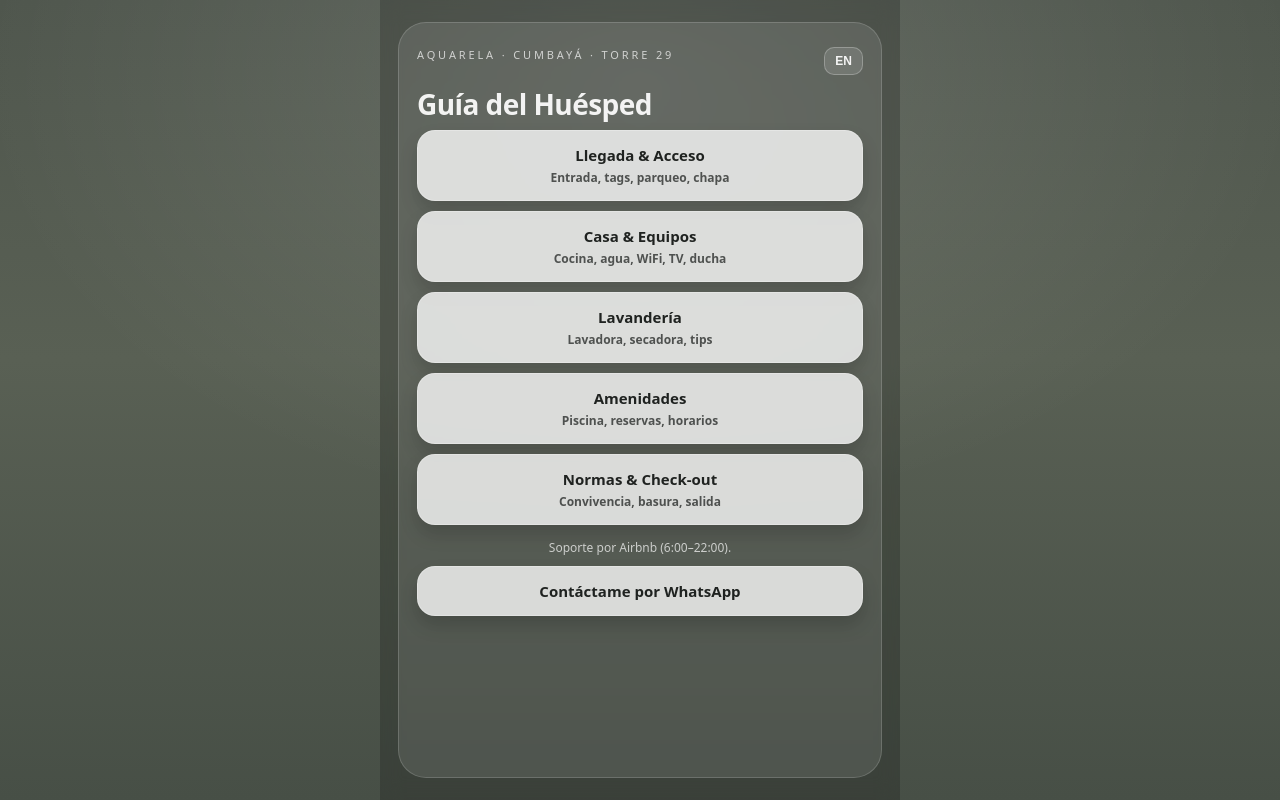
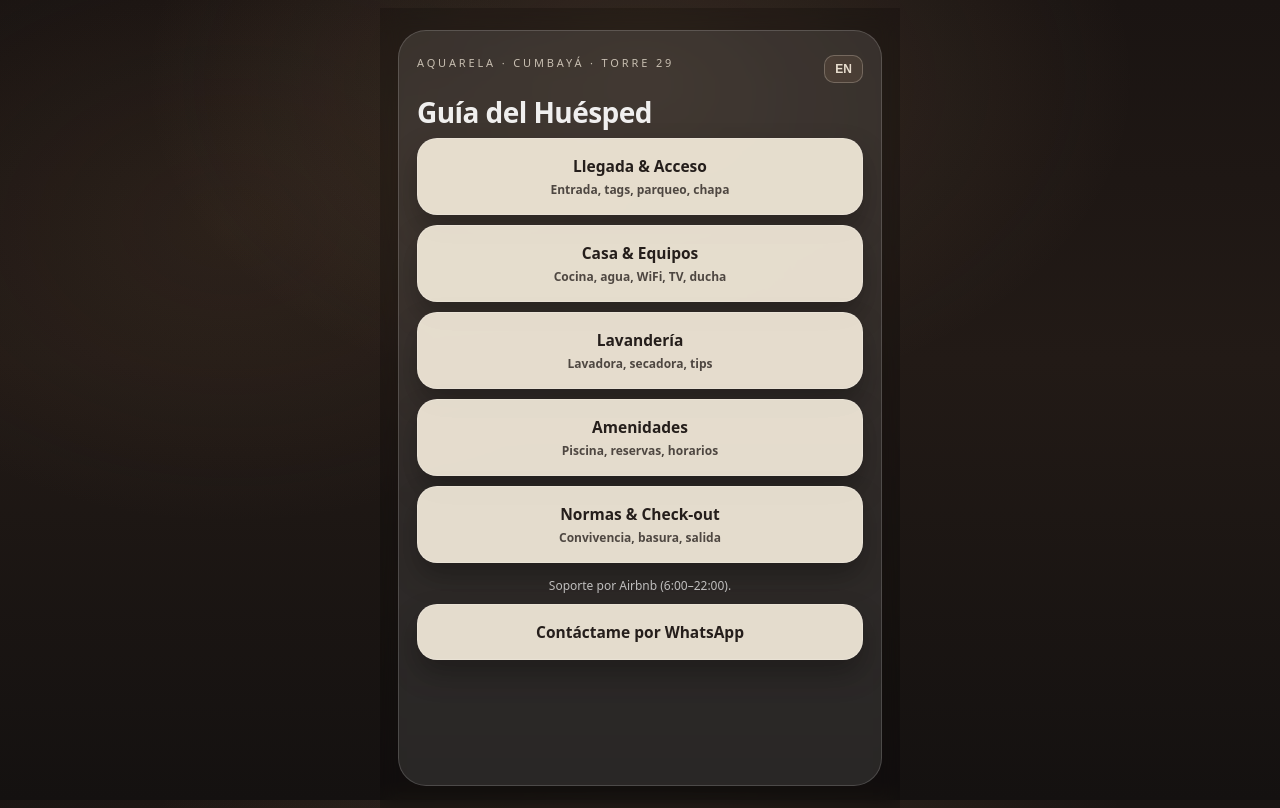
Before and after one commit to paosua86/guest-guide, a React (Vite) app: page /#/ in a window 1280 px wide. Built offline with nearby package versions, Linux system fonts and the light colour scheme.

Commit message:
Apply Walnut & Charcoal theme

```diff
--- a/src/style.css
+++ b/src/style.css
@@ -1,26 +1,36 @@
 :root{
-  /* Palette inspired by your "Hydra" reference */
-  --bg: #596054;          /* olive/grey background */
-  --card: rgba(255,255,255,.10);
-  --card2: rgba(255,255,255,.14);
-  --stroke: rgba(255,255,255,.18);
+  /* Walnut & Charcoal — masculine, warm, premium */
+  --bgTop: #1A1412;         /* charcoal espresso */
+  --bgMid: #221A16;         /* deeper walnut-charcoal */
+  --bgBot: #141110;         /* near-black */
+
+  --card: rgba(255,255,255,.06);
+  --card2: rgba(255,255,255,.09);
+  --stroke: rgba(255,255,255,.14);
+
   --text: rgba(255,255,255,.92);
   --muted: rgba(255,255,255,.70);
 
-  --btn: rgba(255,255,255,.78);
-  --btnText: rgba(15,18,16,.92);
-  --btnStroke: rgba(255,255,255,.25);
+  --btn: rgba(245,236,220,.92);      /* warm cream */
+  --btnText: rgba(24,18,16,.94);     /* deep espresso text */
+  --btnStroke: rgba(255,255,255,.18);
 
+  --accent: #B08A63;        /* walnut/caramel accent */
+  --accent2: #7A5A3D;       /* deeper walnut */
   --radius: 28px;
 }
 
+
 *{ box-sizing:border-box; }
-html,body{ height:100%; margin:0; font-family: ui-sans-serif, system-ui, -apple-system, Segoe UI, Roboto, Arial; }
+html{ height:100%; margin:0; font-family: ui-sans-serif, system-ui, -apple-system, Segoe UI, Roboto, Arial; }
 body{
-  background: radial-gradient(1200px 800px at 50% 10%, rgba(255,255,255,.12), transparent 55%),
-              linear-gradient(180deg, #4f564d 0%, var(--bg) 45%, #474f46 100%);
+  background:
+    radial-gradient(900px 600px at 50% 10%, rgba(176,138,99,.18), transparent 55%),
+    radial-gradient(700px 500px at 18% 28%, rgba(122,90,61,.14), transparent 60%),
+    linear-gradient(180deg, var(--bgTop) 0%, var(--bgMid) 45%, var(--bgBot) 100%);
   color: var(--text);
 }
+
 
 a{ color: inherit; text-decoration:none; }
 
@@ -68,19 +78,20 @@ a{ color: inherit; text-decoration:none; }
   font-size: 11px;
   letter-spacing: .26em;
   text-transform: uppercase;
-  color: var(--muted);
+  color: rgba(245,236,220,.75);
 }
 
 .gg-lang{
-  border: 1px solid rgba(255,255,255,.25);
-  background: rgba(255,255,255,.12);
-  color: var(--text);
+  border: 1px solid rgba(245,236,220,.25);
+  background: rgba(176,138,99,.14);
+  color: rgba(245,236,220,.92);
   padding: 6px 10px;
   border-radius: 10px;
-  font-weight: 650;
+  font-weight: 750;
   font-size: 12px;
   cursor:pointer;
 }
+
 
 .gg-title{
   margin: 14px 0 6px;
@@ -101,29 +112,29 @@ a{ color: inherit; text-decoration:none; }
 .gg-btn{
   display:block;
   width:100%;
-  border-radius: 18px;
-  padding: 14px 14px;
+  border-radius: 20px;
+  padding: 16px 14px;
   margin: 10px 0;
   background: var(--btn);
   color: var(--btnText);
-  border: 1px solid var(--btnStroke);
+  border: 1px solid rgba(255,255,255,.18);
   text-align:center;
-  font-weight: 720;
-  font-size: 15px;
-  box-shadow: 0 10px 18px rgba(0,0,0,.16);
+  font-weight: 780;
+  font-size: 15.5px;
+  box-shadow: 0 14px 28px rgba(0,0,0,.28);
   transition: transform .06s ease, filter .2s ease;
 }
-
 .gg-btn:active{ transform: scale(.99); }
 .gg-btn:hover{ filter: brightness(1.02); }
 
 .gg-btn small{
   display:block;
   margin-top: 4px;
-  font-weight: 600;
+  font-weight: 650;
   font-size: 12px;
-  opacity: .75;
+  opacity: .78;
 }
+
 
 /* Footer */
 .gg-foot{
@@ -149,4 +160,104 @@ a{ color: inherit; text-decoration:none; }
     padding: 16px 14px;
     font-size: 15.5px;
   }
+
+  .gg-pageTop{
+  display:flex;
+  align-items:center;
+  justify-content:space-between;
+  gap:12px;
+  margin-bottom: 14px;
 }
+
+.gg-back{
+  display:inline-flex;
+  align-items:center;
+  gap:8px;
+  padding: 10px 12px;
+  border-radius: 12px;
+  border: 1px solid rgba(255,255,255,.18);
+  background: rgba(255,255,255,.10);
+  color: rgba(255,255,255,.90);
+  font-weight: 700;
+}
+
+.gg-h1{
+  margin: 8px 0 8px;
+  font-size: 22px;
+  letter-spacing: -.01em;
+}
+
+.gg-p{
+  margin: 0 0 14px;
+  color: rgba(255,255,255,.74);
+  line-height: 1.4;
+  font-size: 14px;
+}
+
+.gg-videoCard{
+  border-radius: 22px;
+  border: 1px solid rgba(255,255,255,.16);
+  background: rgba(255,255,255,.08);
+  overflow: hidden;
+}
+
+.gg-video{
+  position: relative;
+  width: 100%;
+  aspect-ratio: 16 / 9;
+  background: rgba(0,0,0,.25);
+}
+
+.gg-video iframe{
+  position:absolute;
+  inset: 0;
+  width: 100%;
+  height: 100%;
+}
+
+.gg-videoMeta{
+  display:flex;
+  align-items:center;
+  justify-content:space-between;
+  gap: 12px;
+  padding: 14px 14px;
+}
+
+.gg-videoTitle{
+  font-weight: 760;
+  font-size: 13.5px;
+  color: rgba(255,255,255,.90);
+}
+
+.gg-btnSecondary{
+  background: rgba(255,255,255,.18) !important;
+  color: rgba(255,255,255,.92) !important;
+  border: 1px solid rgba(255,255,255,.22) !important;
+  box-shadow: none !important;
+}
+
+.gg-section{
+  margin-top: 16px;
+  padding: 14px 14px;
+  border-radius: 18px;
+  border: 1px solid rgba(255,255,255,.14);
+  background: rgba(255,255,255,.06);
+}
+
+.gg-sectionTitle{
+  font-weight: 780;
+  font-size: 13px;
+  letter-spacing: .02em;
+  margin-bottom: 8px;
+  color: rgba(255,255,255,.88);
+}
+
+.gg-list{
+  margin: 0;
+  padding-left: 18px;
+  color: rgba(255,255,255,.75);
+  line-height: 1.5;
+  font-size: 13.5px;
+}
+
+}
```
